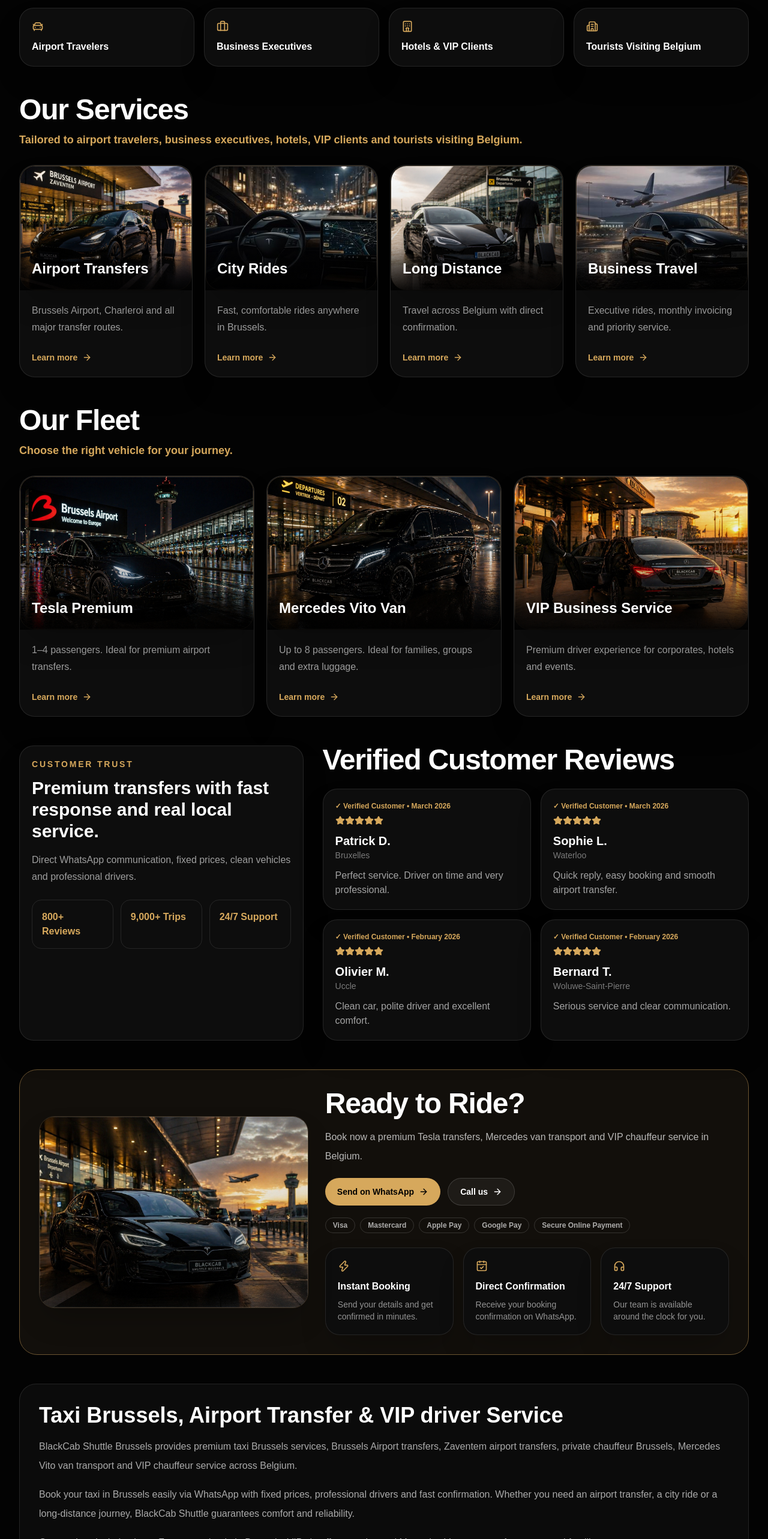
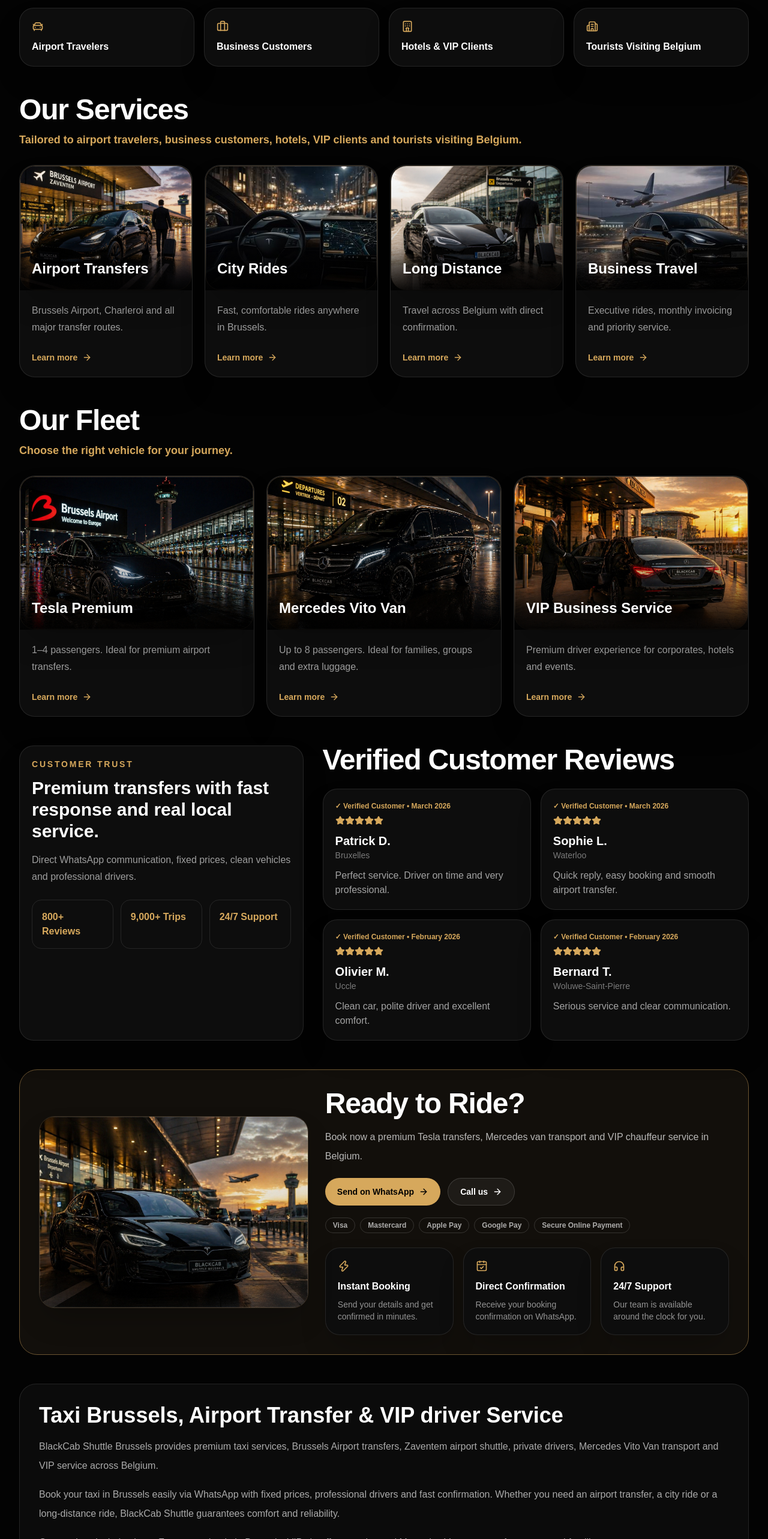
Before and after one commit to schcompany/blackcab-shuttle, a Next.js app: page / in a window 1280 px wide. Shown: the part 2442-5008 px from the top of the page at 60% size. Built offline with nearby package versions, Linux system fonts and the light colour scheme.

Commit message:
Update page.js

```diff
--- a/app/page.js
+++ b/app/page.js
@@ -136,13 +136,13 @@
     perfect: "Perfect for",
     perfectItems: [
       "Airport Travelers",
-      "Business Executives",
+      "Business Customers",
       "Hotels & VIP Clients",
       "Tourists Visiting Belgium",
     ],
     servicesTitle: "Our Services",
     servicesSub:
-      "Tailored to airport travelers, business executives, hotels, VIP clients and tourists visiting Belgium.",
+      "Tailored to airport travelers, business customers, hotels, VIP clients and tourists visiting Belgium.",
     learnMore: "Learn more",
     services: [
       ["Airport Transfers", "Brussels Airport, Charleroi and all major transfer routes."],
@@ -181,8 +181,8 @@
     paymentMethods: ["Visa", "Mastercard", "Apple Pay", "Google Pay", "Secure Online Payment"],
     seoTitle: "Taxi Brussels, Airport Transfer & VIP driver Service",
     seoTexts: [
-      "BlackCab Shuttle Brussels provides premium taxi Brussels services, Brussels Airport transfers, Zaventem airport transfers, private chauffeur Brussels, Mercedes Vito van transport and VIP chauffeur service across Belgium.",
-      "Book your taxi in Brussels easily via WhatsApp with fixed prices, professional drivers and fast confirmation. Whether you need an airport transfer, a city ride or a long-distance journey, BlackCab Shuttle guarantees comfort and reliability.",
+      "BlackCab Shuttle Brussels provides premium taxi services, Brussels Airport transfers, Zaventem airport shuttle, private drivers, Mercedes Vito Van transport and VIP service across Belgium.",
+      "Book your taxi in Brussels easily via WhatsApp with fixed prices, professional drivers and fast confirmation. Whether you need an airport transfer, a city ride or a long-distance ride, BlackCab Shuttle guarantees comfort and reliability.",
       "Our services include airport Zaventem shuttle in Brussels, VIP chauffeur service and Mercedes Van transport for groups and families.",
     ],
     businessTag: "Business Accounts",
@@ -232,7 +232,7 @@
 
   fr: {
     nav: ["Services", "Flotte", "Avis", "FAQ", "Contact"],
-    heroTitle: "Transferts Aéroport à Bruxelles, Charleroi, Amsterdam et Paris",
+    heroTitle: "Transferts Aéroport et Gares: Bruxelles, Charleroi, Amsterdam et Paris",
     heroText:
       "Voyagez en confort avec notre flotte Tesla 3, Y et Mercedes Van. Prix fixe, chauffeurs professionnels et confirmation rapide via WhatsApp ou téléphone.",
     bullets: [
@@ -291,14 +291,14 @@
     ],
     perfect: "Idéal pour",
     perfectItems: [
-      "Voyageurs aéroport",
-      "Cadres & dirigeants",
+      "Voyageurs",
+      "Professionels",
       "Hôtels & clients VIP",
       "Touristes en Belgique",
     ],
     servicesTitle: "Nos Services",
     servicesSub:
-      "Pensés pour voyageurs aéroport, les professionnels, hôtels, clients VIP et touristes en Belgique.",
+      "Pensés pour voyageurs, professionnels, hôtels, clients VIP et touristes en Belgique.",
     learnMore: "En savoir plus",
     services: [
       ["Transferts Aéroport", "Aéroport de Bruxelles, Charleroi, Paris, Amsterdam."],
```
